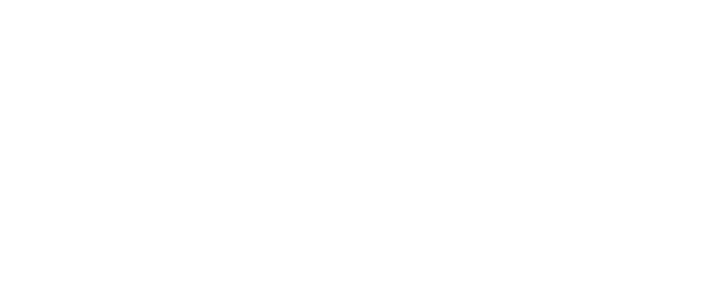
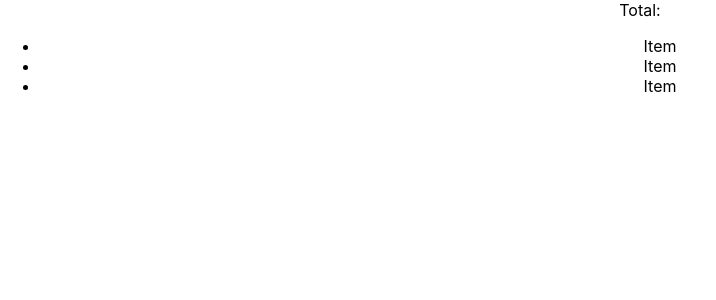
Before and after one commit to atparkweb/react-context-app, a React (Create React App) app: page / in a window 1280 px wide. Shown: the top 300 px of the page, without its empty margins (0-716 px from the left). Built offline with nearby package versions, Linux system fonts and the light colour scheme.

Commit message:
feature: Add group list component

```diff
--- a/src/App.js
+++ b/src/App.js
@@ -1,7 +1,14 @@
 import "./App.css";
 
+import { GroupList } from "./Group";
+
 function App() {
-  return <div className="App"></div>;
+  return (
+    <div className="App">
+      <div>Total: </div>
+      <GroupList></GroupList>
+    </div>
+  );
 }
 
 export default App;
--- /dev/null
+++ b/src/Group/index.js
@@ -0,0 +1,18 @@
+import React from "react";
+
+const GroupList = () => {
+  return (
+    <ul>
+      <GroupItem></GroupItem>
+      <GroupItem></GroupItem>
+      <GroupItem></GroupItem>
+    </ul>
+  );
+};
+
+const GroupItem = () => {
+  return <li className="Group-item">Item</li>;
+};
+
+export default GroupList;
+export { GroupList, GroupItem };
```
